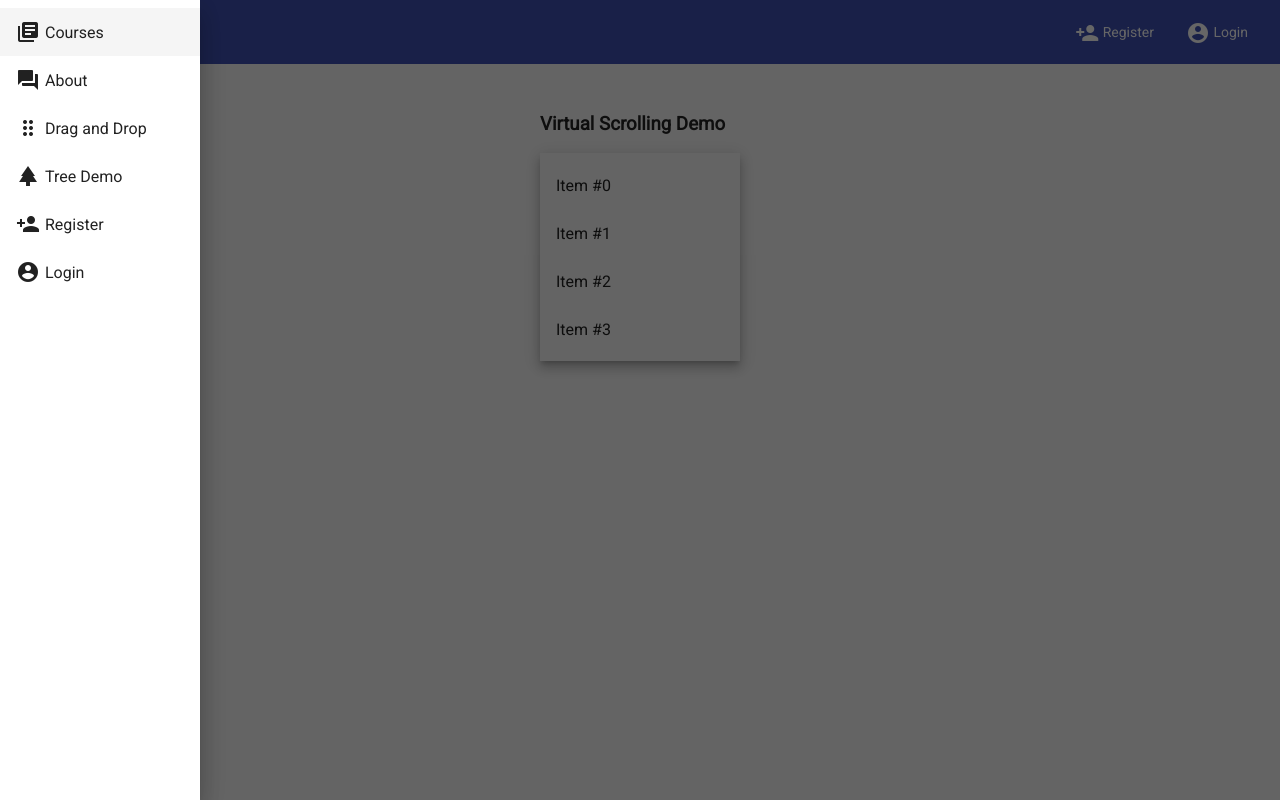
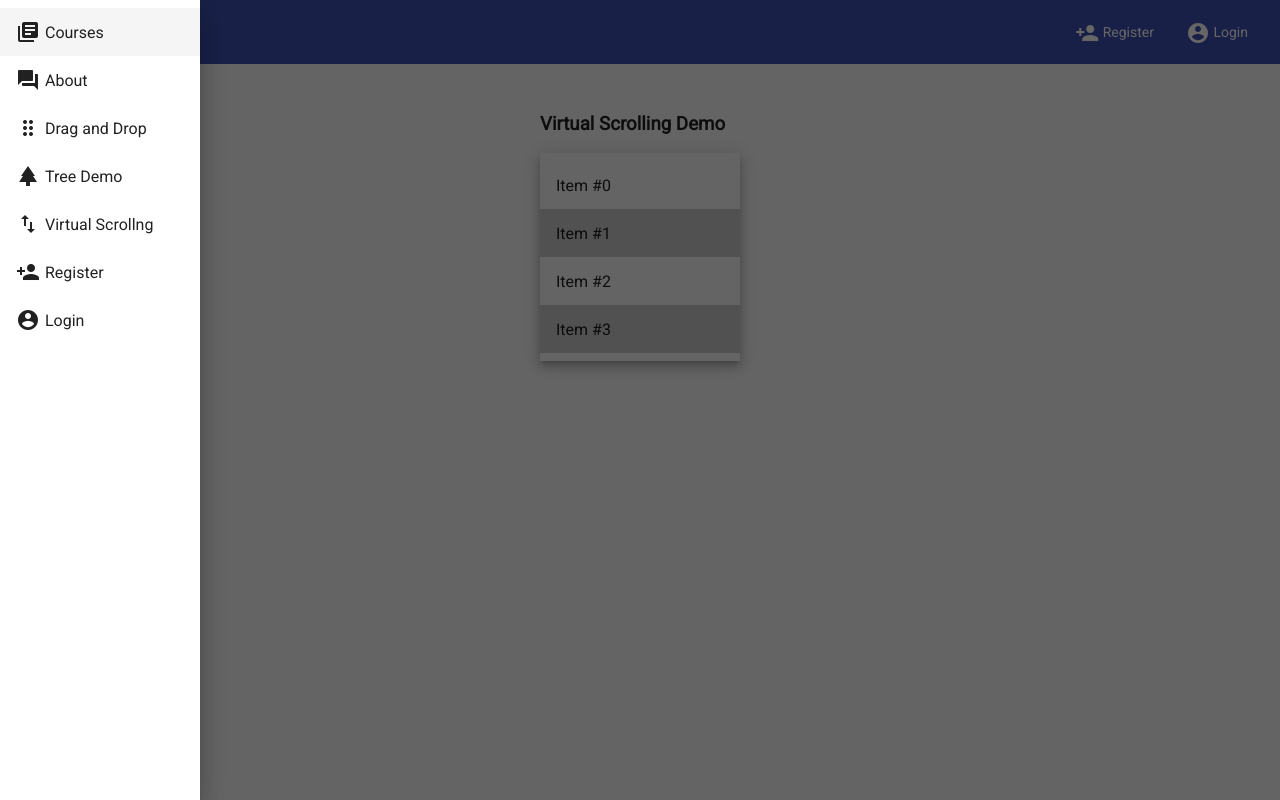
Before and after one commit to borgepl/angular-material-course, an Angular app: page /virtual-scrolling in a window 1280 px wide. Both pictures are taken after a click on the button "menu". Built offline with nearby package versions, Linux system fonts and the light colour scheme.

Commit message:
Virtual Scrolling

```diff
--- a/src/app/navigation/sidenav-list/sidenav-list.component.html
+++ b/src/app/navigation/sidenav-list/sidenav-list.component.html
@@ -15,6 +15,10 @@
     <mat-icon>park</mat-icon>
     <span style="padding: 5px;">Tree Demo</span>
   </a>
+  <a mat-list-item routerLink="virtual-scrolling">
+    <mat-icon>import_export</mat-icon>
+    <span style="padding: 5px;">Virtual Scrollng</span>
+  </a>
   <a mat-list-item>
     <mat-icon>person_add</mat-icon>
     <span style="padding: 5px;">Register</span>
--- a/src/app/virtual-scrolling/virtual-scrolling.component.html
+++ b/src/app/virtual-scrolling/virtual-scrolling.component.html
@@ -5,9 +5,29 @@
 
     <h3>Virtual Scrolling Demo</h3>
 
-    <mat-list class="scrolling-container mat-elevation-z7">
+    <!-- Without virtual scrolling from Angular Material-->
+
+   <!--  <mat-list class="scrolling-container mat-elevation-z7">
+
       <mat-list-item *ngFor="let item of items"> {{item}} </mat-list-item>
-    </mat-list>
+
+    </mat-list> -->
+
+  <mat-list class=" mat-elevation-z7">
+
+    <cdk-virtual-scroll-viewport itemSize="48" class="scrolling-container">
+
+      <mat-list-item *cdkVirtualFor="let item of items; let index = index;
+                                      let count = count;
+                                      let first= first;
+                                      let last= last;
+                                      let even = even;
+                                      let odd = odd;"
+              [class.oddBackground]=" odd "> {{item}} </mat-list-item>
+
+    </cdk-virtual-scroll-viewport>
+
+  </mat-list>
 
   </div>
 
--- a/src/app/virtual-scrolling/virtual-scrolling.component.scss
+++ b/src/app/virtual-scrolling/virtual-scrolling.component.scss
@@ -13,3 +13,7 @@
   height: 200px;
   overflow-y: scroll;
 }
+
+.oddBackground {
+  background: #CCC;
+}
--- a/src/app/virtual-scrolling/virtual-scrolling.component.ts
+++ b/src/app/virtual-scrolling/virtual-scrolling.component.ts
@@ -8,7 +8,7 @@ import {Component, OnInit} from '@angular/core';
 })
 export class VirtualScrollingComponent implements OnInit {
 
-  items = Array.from({length: 100}).map((value, i) => `Item #${i}`);
+  items = Array.from({length: 100000}).map((value, i) => `Item #${i}`);
 
   ngOnInit() {
 
```
